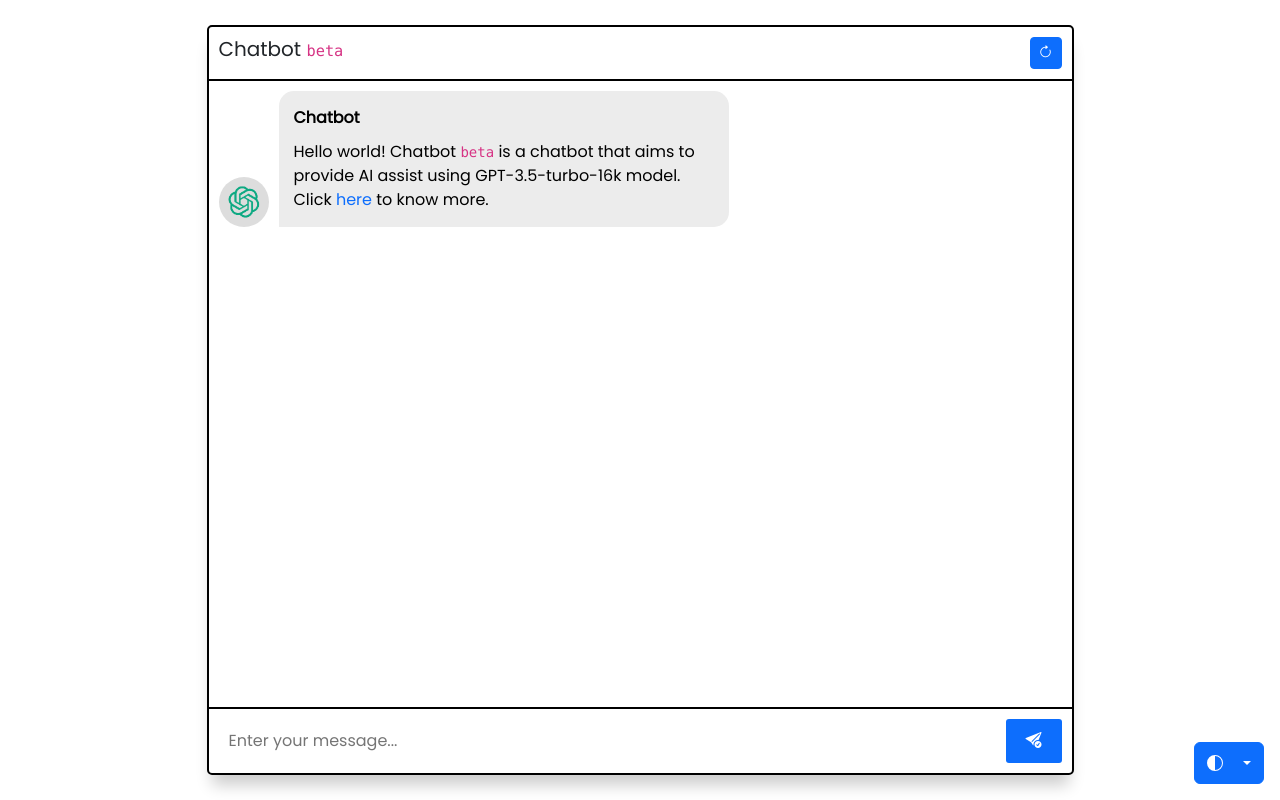
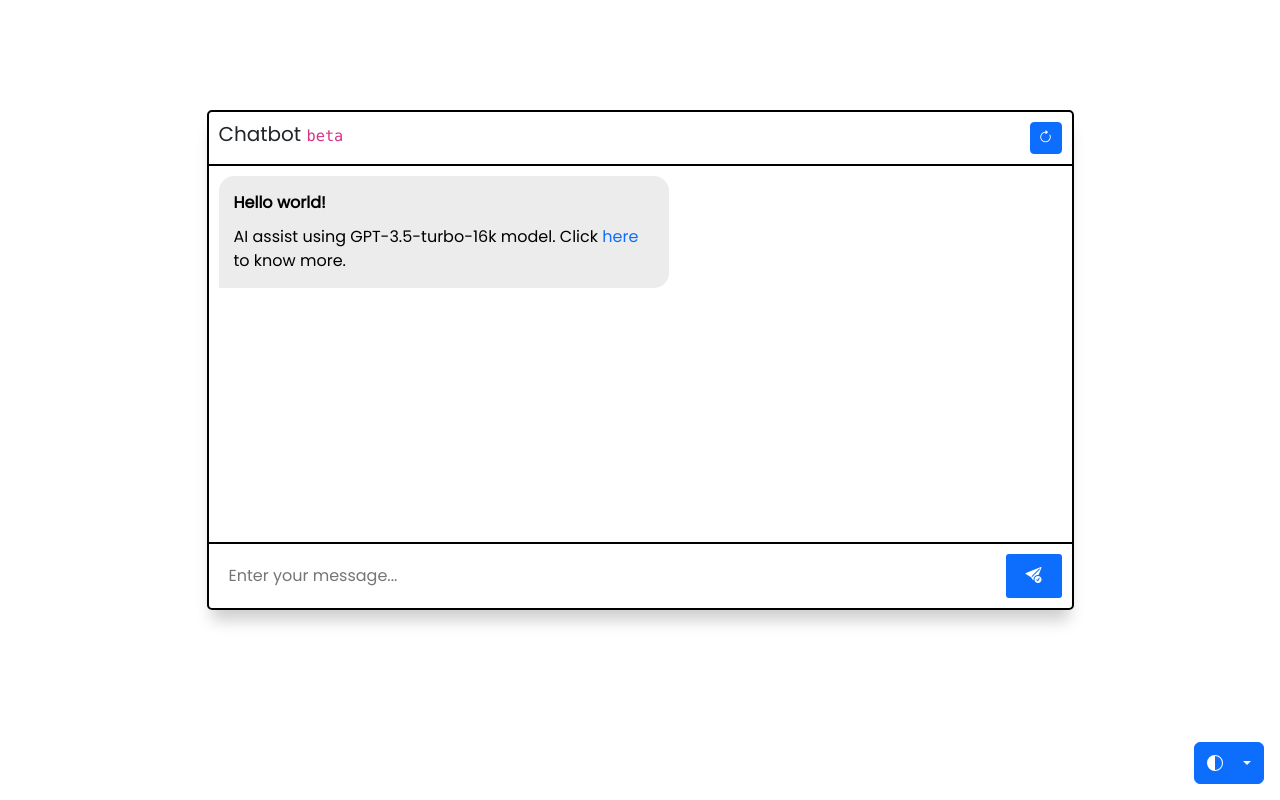
Before and after one commit to kitimi88/flask-gpt-demo, a Flask app: page / in a window 1280 px wide. Run offline with Flask 3, Linux system fonts and the light colour scheme; some libraries are stand-ins or nearby versions.

Commit message:
fxd potential errors

```diff
--- a/gpt.py
+++ b/gpt.py
@@ -2,28 +2,30 @@ import os
 import sys
 import time
 import openai
+from collections import deque
 
 openai.api_key = os.getenv("OPENAI_API_KEY")
 
-systemPrompt = { "role": "system", "content": "You are a helpful assistant." }
-data = []
+systemPrompt = "You are a helpful assistant."
 
-MODEL = "gpt-3.5-turbo-16k" # adjust accordingly.
+data = deque(maxlen=10) # Adjust the maximum length as per requirements
 
-def get_response(promt_msg):
-    if promt_msg == "clear":
-        #data.clear()
+GPT_MODEL = "gpt-3.5-turbo-16k"  # Adjust accordingly.
+
+def get_response(prompt_msg):
+    if prompt_msg == "clear":
+        data.clear()
         data.append({"role": "assistant", "content": 'hello'})
     else:
-        data.append({"role": "assistant", "content": promt_msg})
+        data.append({"role": "assistant", "content": prompt_msg})
 
-    messages = [ systemPrompt ]
+    messages = [{"role": "system", "content": systemPrompt}]
     messages.extend(data)
     try:
         response = openai.ChatCompletion.create(
-            model=MODEL,
+            model=GPT_MODEL,
             messages=messages,
-            max_tokens=256,
+            max_tokens=200,
             n=1,
             temperature=1,
             frequency_penalty=0,
--- a/static/css/main.css
+++ b/static/css/main.css
@@ -22,15 +22,16 @@
     display: flex;
     justify-content: center;
     align-items: center;
-    height: 100vh;
+    height: 90vh;
     background-image: var(--body-bg);
     font-family: 'Poppins', sans-serif;
   }
 
   .msger {
+    overflow-y: auto;
     display: flex;
     flex-flow: column wrap;
-    justify-content: space-between;
+    /* justify-content: space-between; */
     width: 100%;
     max-width: 867px;
     margin: 25px 10px;
@@ -67,7 +68,7 @@
   }
   .msg {
     display: flex;
-    align-items: flex-end;
+    /* align-items: flex-end; */
     margin-bottom: 10px;
   }
 
@@ -103,6 +104,7 @@
   }
 
   .left-msg .msg-bubble {
+    overflow-y: auto;
     border-bottom-left-radius: 0;
   }
 
@@ -110,6 +112,7 @@
     flex-direction: row-reverse;
   }
   .right-msg .msg-bubble {
+    overflow-y: auto;
     background: var(--right-msg-bg);
 ;
     border-bottom-right-radius: 0;
@@ -120,6 +123,7 @@
 
   .msger-inputarea {
     display: flex;
+
     padding: 10px;
     border-top: var(--border);
     /* background: #000000; */
@@ -128,7 +132,7 @@
     padding: 10px;
     border: none;
     border-radius: 3px;
-    font-size: 1em;
+    /* font-size: 1em; */
   }
   .msger-input {
     flex: 1;
--- a/templates/chat.html
+++ b/templates/chat.html
@@ -17,39 +17,39 @@
 
         <!-- Local assets -->
         <link rel="stylesheet" href="{{ url_for('static', filename='css/main.css') }}">
-    <title>ChatGPT-demo{% block title %} {% endblock title %}</title>
+    <title>ChatGPT-demo{% block title %}{% endblock title %}</title>
 </head>
 
-<body data-bs-theme="auto">
+<body>
 
     <!-- partial:index.partial.html -->
-    <section class="msger" data-bs-theme="auto">
+    <section class="msger" style="max-height: 500px; overflow-y: auto;">
         <header class="msger-header">
             <div class="msger-header-title">
                 <h5>Chatbot <small><code>beta</code></small></h5>
             </div>
-<div class="d-flex">   <a href="/"class="btn btn-sm btn-primary"><i class="bi bi-arrow-clockwise"></i></a></div>
+            <div class="d-flex">
+                <a href="/"class="btn btn-sm btn-primary"><i class="bi bi-arrow-clockwise"></i></a>
+            </div>
         </header>
 
-        <main class="msger-chat" data-bs-theme="auto">
+        <main class="msger-chat">
             <div class="msg left-msg">
-                <div class="msg-img" style="background-image: url(/static/assets/openai_logo_green.png)"></div>
+
 
                 <div class="msg-bubble" data-bs-theme="auto">
                     <div class="msg-info">
-                        <div class="msg-info-name">Chatbot</div>
+                        <div class="msg-info-name">Hello world!</div>
                         <div class="msg-info-time"></div>
                     </div>
 
                     <div class="msg-text">
-                        Hello world! Chatbot <code>beta</code>
-                        is a chatbot that aims to provide AI assist using GPT-3.5-turbo-16k model.
+                        AI assist using GPT-3.5-turbo-16k model.
                         Click <a href="https://github.com/kitimi88" class="text-decoration-none" target="_blank">here</a> to know more.
 
                     </div>
                 </div>
             </div>
-            {% block content %}{% endblock content %}
         </main>
 
         <form class="msger-inputarea">
@@ -58,6 +58,7 @@
         </form>
 
     </section>
+    {% block content %}{% endblock content %}
     {% include 'includes/scripts.html' %}
     {% include 'includes/toggler.html' %}
     <!-- partial -->
```
Also changed, not shown: README.md.
